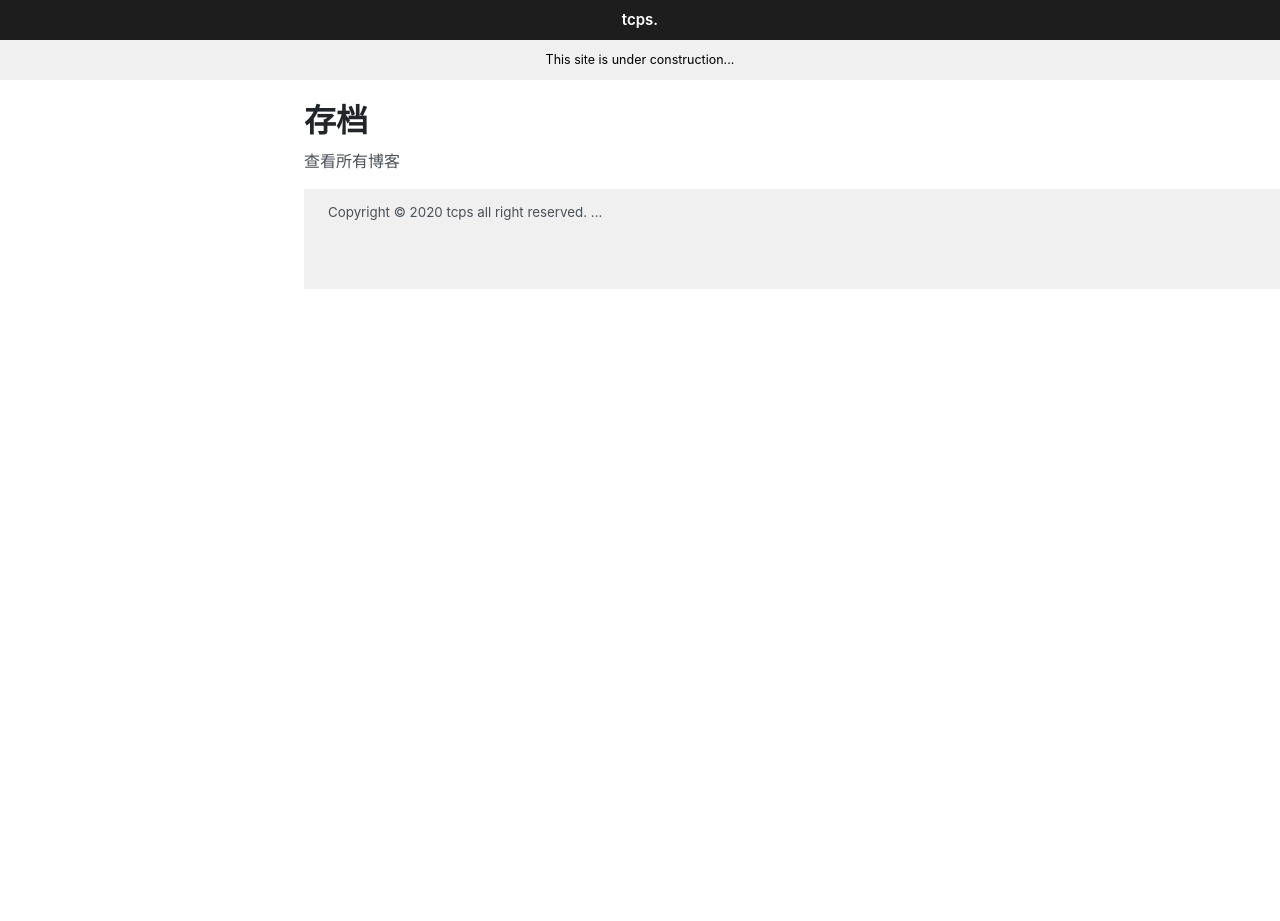
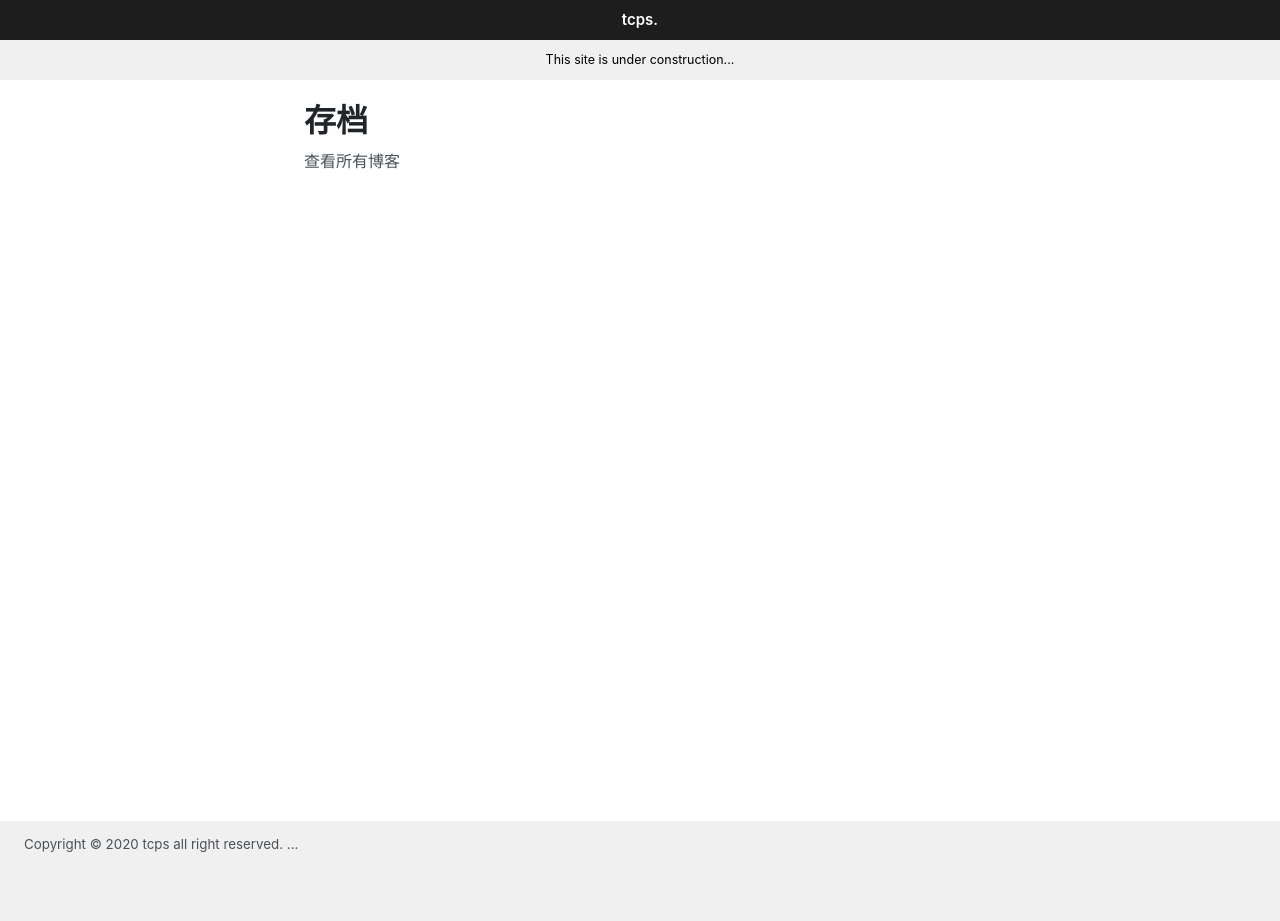
Before and after one commit to ttcps/ttcps.github.io, a Jekyll site: the page built from archive.md, in a window 1280 px wide. Built offline with Jekyll 4.4.1, drawn with Linux system fonts in a browser that asks for light colours; before the commit the page ends 900 px from its top, so only the background shows below that.

Commit message:
Update default.html

```diff
--- a/_layouts/default.html
+++ b/_layouts/default.html
@@ -6,10 +6,11 @@
   <body>
     <h1 style="font-size:15px;line-height: 40px;background-color: #1d1d1d;text-align: center; margin: 0px;"><a href="/" style="color: #ffffff;text-decoration: none;">tcps.</a></h1>
     {% include banner.html text="This site is under construction..." %}
-    <div class="container content">
+    <div class="container content" style="min-height: calc(100vh - 180px)">
       <main>
         {{ content }}
       </main>
+    </div>
 
     <div style="padding-top: 10px;padding-bottom: 50px;padding-left: var(--spacer-2);padding-right: var(--spacer-2);margin-left: auto;margin-right: auto;background-color: #f0f0f0;position:absolute;width: 100%;height: 100px;">
     <footer class="footer" style="margin: 0px">
```
